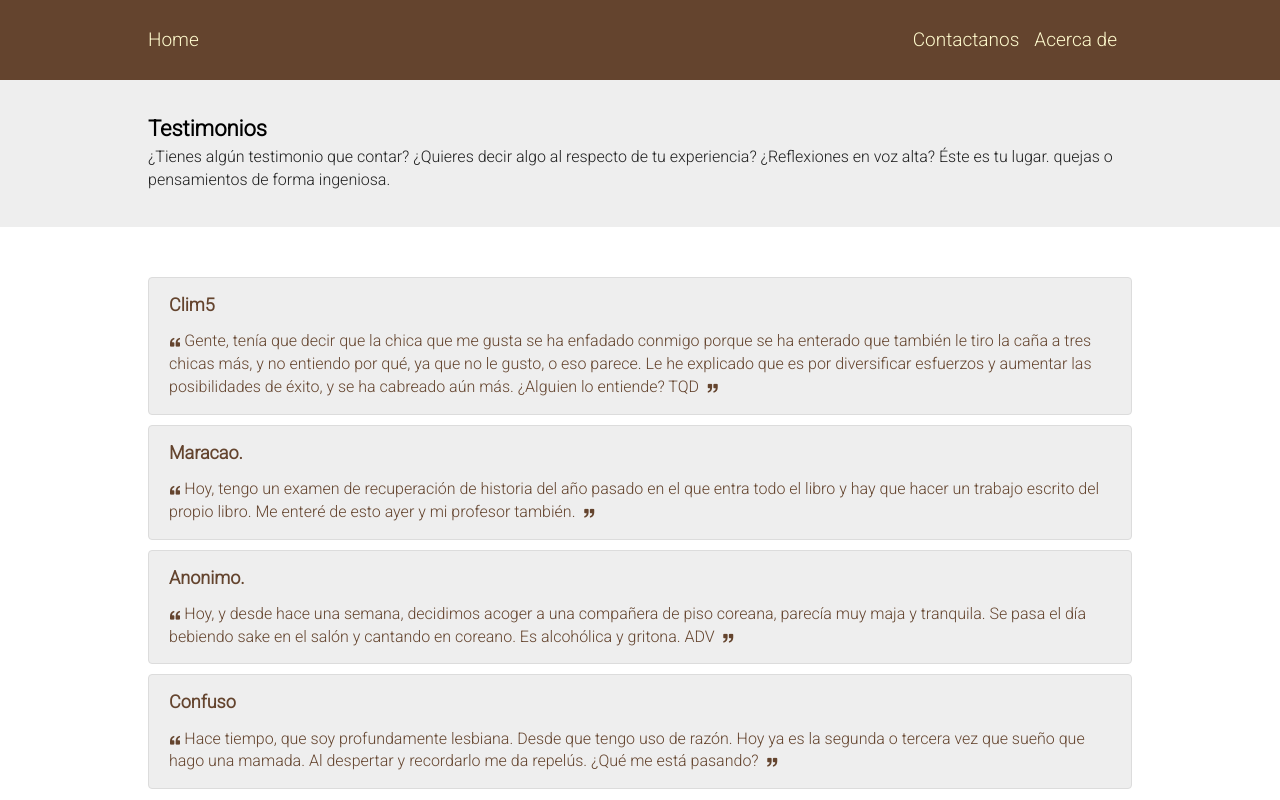
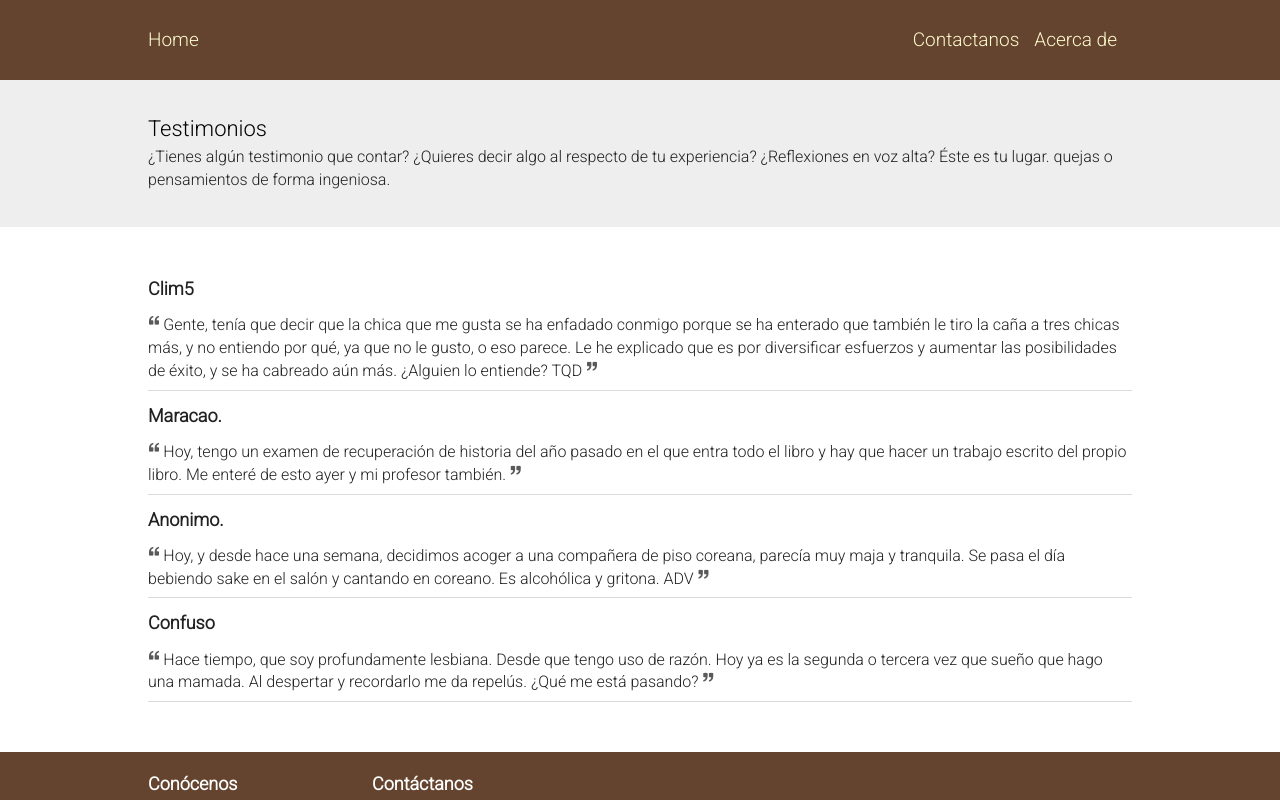
Before and after one commit to alanblues/brownies_web, a React (Create React App) app: page /#/testimony in a window 1280 px wide. Shown: the top 800 px of the page. Built offline with nearby package versions, Linux system fonts and the light colour scheme.

Commit message:
new testimony

```diff
--- a/src/pages/About.tsx
+++ b/src/pages/About.tsx
@@ -35,6 +35,9 @@
     margin-right: 20px;
     border-top-left-radius: 30px;
     border-bottom-right-radius: 30px;
+    @media only screen and (max-width: 400px) {
+        height: 170px;
+    }
 `
 
 const Boton = styled.div`
--- a/src/pages/Testimony.tsx
+++ b/src/pages/Testimony.tsx
@@ -22,9 +22,9 @@
                             <article className="post" key={p.id}>
                                 <h3>{p.name}</h3>
                                 <p>
-                                    <i className="quote left icon"></i>
-                                    {p.post} &nbsp;
-                                    <i className="quote right icon"></i>
+                                    <sup><i className="quote left icon"></i></sup>
+                                    {p.post}&nbsp;
+                                    <sup><i className="quote right icon"></i></sup>
                                 </p>
                             </article>
                         ))
--- a/src/scss/app.scss
+++ b/src/scss/app.scss
@@ -49,7 +49,7 @@
         h2 {
             color: black;
             font-size: 22px;
-            font-weight: bold;
+            font-weight: normal;
             margin-bottom: 3px;
         }
     }
--- a/src/scss/colors.scss
+++ b/src/scss/colors.scss
@@ -1,5 +1,5 @@
 $brownie: #64442e;
-$brownie_light: lighten(#64442e, 30%);
+$brownie_light: lighten(#64442e, 40%);
 
 // Menu
 $menu-text: #fefacd;
--- a/src/scss/footer.scss
+++ b/src/scss/footer.scss
@@ -1,4 +1,4 @@
-footer { margin-top: 45px; }
+footer { margin-top: 30px; }
 
 .footer {
     background-color: $brownie;
--- a/src/scss/home.scss
+++ b/src/scss/home.scss
@@ -13,7 +13,7 @@
             img {
                 margin-right: 5px;
                 border: 1px solid $brownie_light;
-                border-radius: 5px;
+                border-radius: 4px;
                 margin-top: 8px;
             }
             .border {
--- a/src/scss/testimony.scss
+++ b/src/scss/testimony.scss
@@ -2,34 +2,19 @@
     width: 80%;
     margin: 30px auto;
     padding: 20px;
-    @media only screen and (max-width: 800px) {
-        width: 95%;
-    }
+    @media only screen and (max-width: 800px) { width: 95%; }
 
-    @media only screen and (max-width: 400px) {
-        width: 100%;
-    }
+    @media only screen and (max-width: 400px) { width: 100%; }
 
-    .post:not(.post:nth-child(1)) {
-        margin-top: 10px;
-    }
+    .post:not(.post:nth-child(1)) { margin-top: 13px; }
 
     .post {
-        background-color: $banner;
-        // background-color: lighten(black, 35%);
-        color: $brownie;
-        padding: 15px 20px;
-        border: 1px solid gainsboro;
-        border-radius: 4px;
-
-        p {
-            // color: darken(gainsboro, 40%);
-            white-space: pre-line;
-        }
+        padding-bottom: 7px;
+        border-bottom: 1px solid gainsboro;
 
         i {
             font-size: 10px;
-            color: $brownie;
+            color: lighten(black, 35%);
         }
     }
 }
--- a/src/utilites/images.ts
+++ b/src/utilites/images.ts
@@ -1,6 +1,5 @@
 export const icons = [
     {img: 'https://thechocolatebrownie.com/wp-content/uploads/2020/07/iconos-ocasiones-01.jpg', title: 'aniversario'},
-    {img: 'https://thechocolatebrownie.com/wp-content/uploads/2020/07/iconos-ocasiones-02.jpg', title: 'agradecimiento'},
     {img: 'https://thechocolatebrownie.com/wp-content/uploads/2020/07/iconos-ocasiones-03.jpg', title: 'cumpleaños'},
     {img: 'https://thechocolatebrownie.com/wp-content/uploads/2020/07/iconos-ocasiones-04.jpg', title: 'felicitaciones'},
     {img: 'https://thechocolatebrownie.com/wp-content/uploads/2020/07/postre-03.jpg', title: 'postre'}
```
Also changed, not shown: 11 other files (tests, documents, lock files or other folders).
